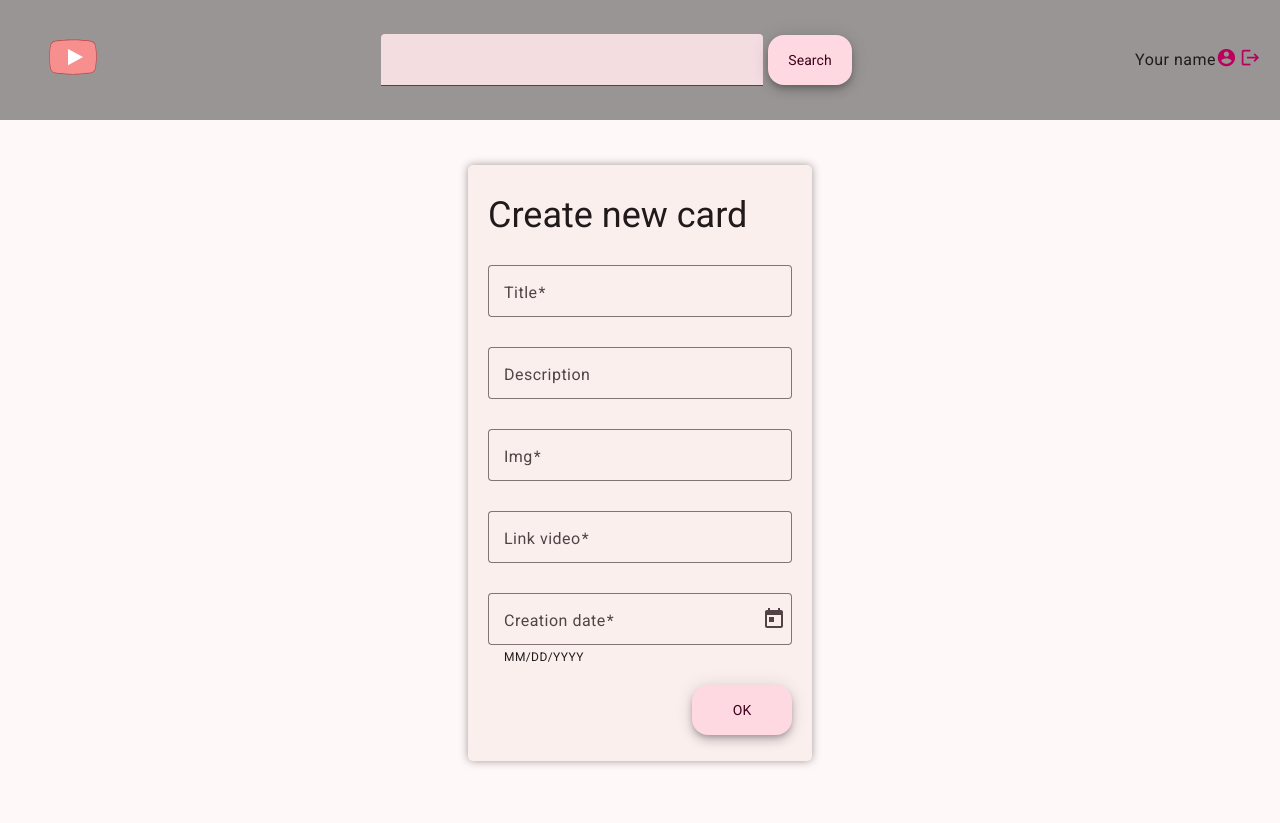
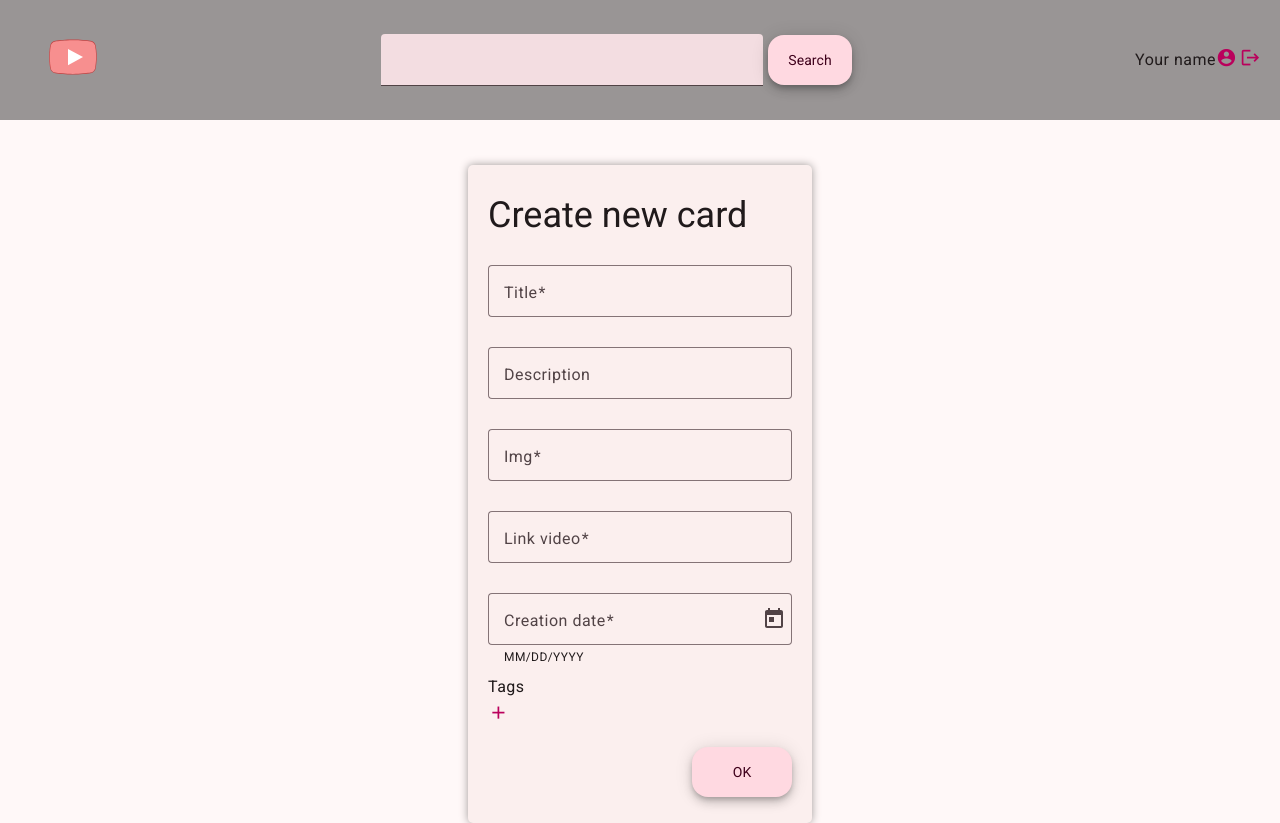
Before and after one commit to YuliyaVoronovich/youtube-client-app, an Angular app in the folder youtube-client/: page /admin in a window 1280 px wide. Before the commit the page ends 800 px from the top, so only its background shows below. Built offline with nearby package versions, Linux system fonts and the light colour scheme.

Commit message:
feat: add creating tags

```diff
--- a/youtube-client/src/app/features/admin/components/card-form/card-form.component.html
+++ b/youtube-client/src/app/features/admin/components/card-form/card-form.component.html
@@ -53,6 +53,21 @@
       >The date is invalid</mat-error
     >
   </mat-form-field>
+  <div class="field-tags" formArrayName="tags">
+    <mat-hint>Tags</mat-hint>
+    <ng-container *ngFor="let tag of tags['controls']; let i = index">
+      <mat-form-field appearance="outline">
+        <input matInput formControlName="{{ i }}" />
+        <mat-error *ngIf="tag?.errors?.['required']">
+          Please enter a creation tag
+        </mat-error>
+      </mat-form-field>
+    </ng-container>
+    <app-icon
+      *ngIf="isShowIconCreate"
+      fontIcon="add"
+      (click)="addTag()"></app-icon>
+  </div>
 
   <app-button colorButton="primary" text="OK"></app-button>
 </form>
--- a/youtube-client/src/app/features/admin/components/card-form/card-form.component.scss
+++ b/youtube-client/src/app/features/admin/components/card-form/card-form.component.scss
@@ -30,3 +30,9 @@ app-button {
 :host ::ng-deep .mat-mdc-extended-fab {
   width: 100px;
 }
+
+.field-tags {
+  display: flex;
+  flex-direction: column;
+  gap: 4px;
+}
--- a/youtube-client/src/app/features/admin/components/card-form/card-form.component.ts
+++ b/youtube-client/src/app/features/admin/components/card-form/card-form.component.ts
@@ -2,6 +2,7 @@ import { NgIf, NgFor } from '@angular/common';
 import { Component } from '@angular/core';
 import {
   AbstractControl,
+  FormArray,
   FormControl,
   FormGroup,
   ReactiveFormsModule,
@@ -48,7 +49,10 @@ export class CardFormComponent {
       Validators.required,
       this.validateDate(),
     ]),
+    tags: new FormArray([], Validators.required),
   });
+
+  public isShowIconCreate = true;
 
   // eslint-disable-next-line class-methods-use-this
   validateDate() {
@@ -63,4 +67,16 @@ export class CardFormComponent {
 
   // eslint-disable-next-line class-methods-use-this
   createCard() {}
+
+  get tags(): FormArray {
+    return this.createCardForm.get('tags') as FormArray;
+  }
+
+  protected addTag() {
+    if (this.tags.length < 5) {
+      this.tags.push(new FormControl('', Validators.required));
+    } else {
+      this.isShowIconCreate = false;
+    }
+  }
 }
```
